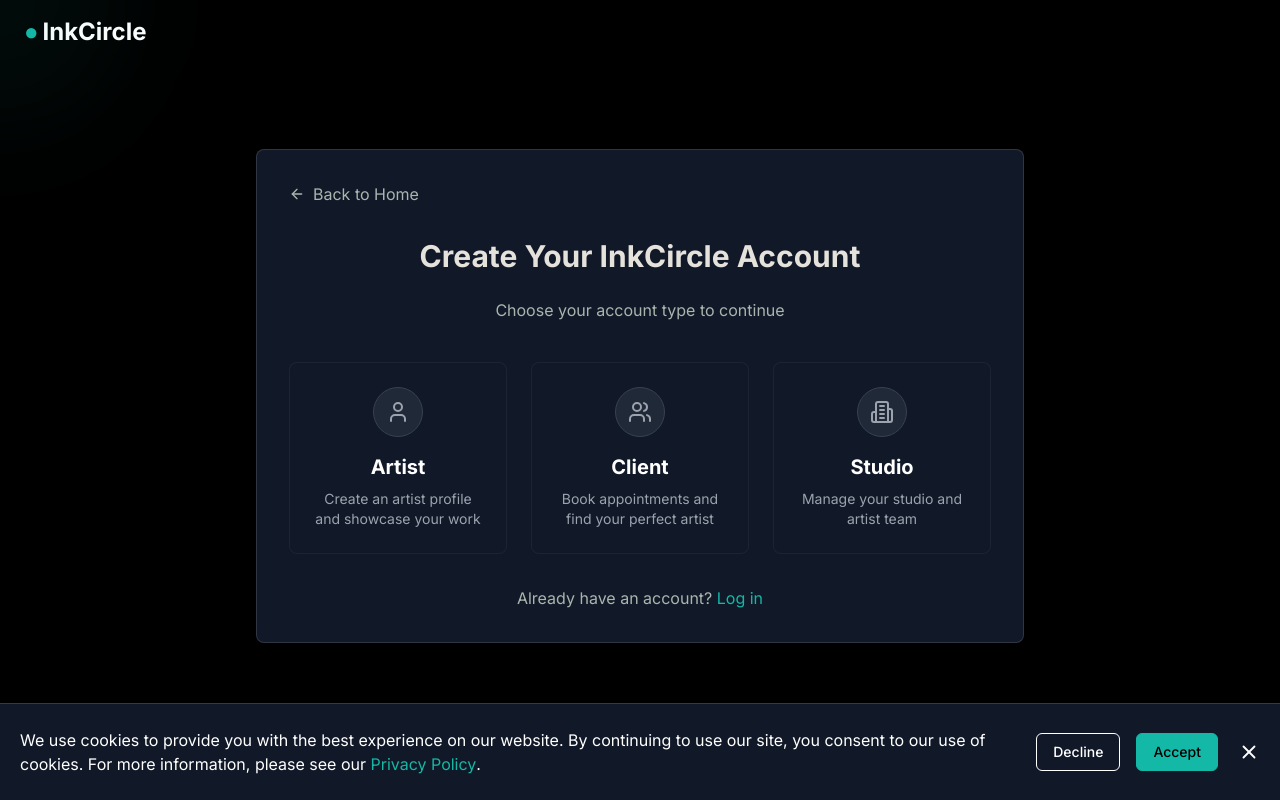
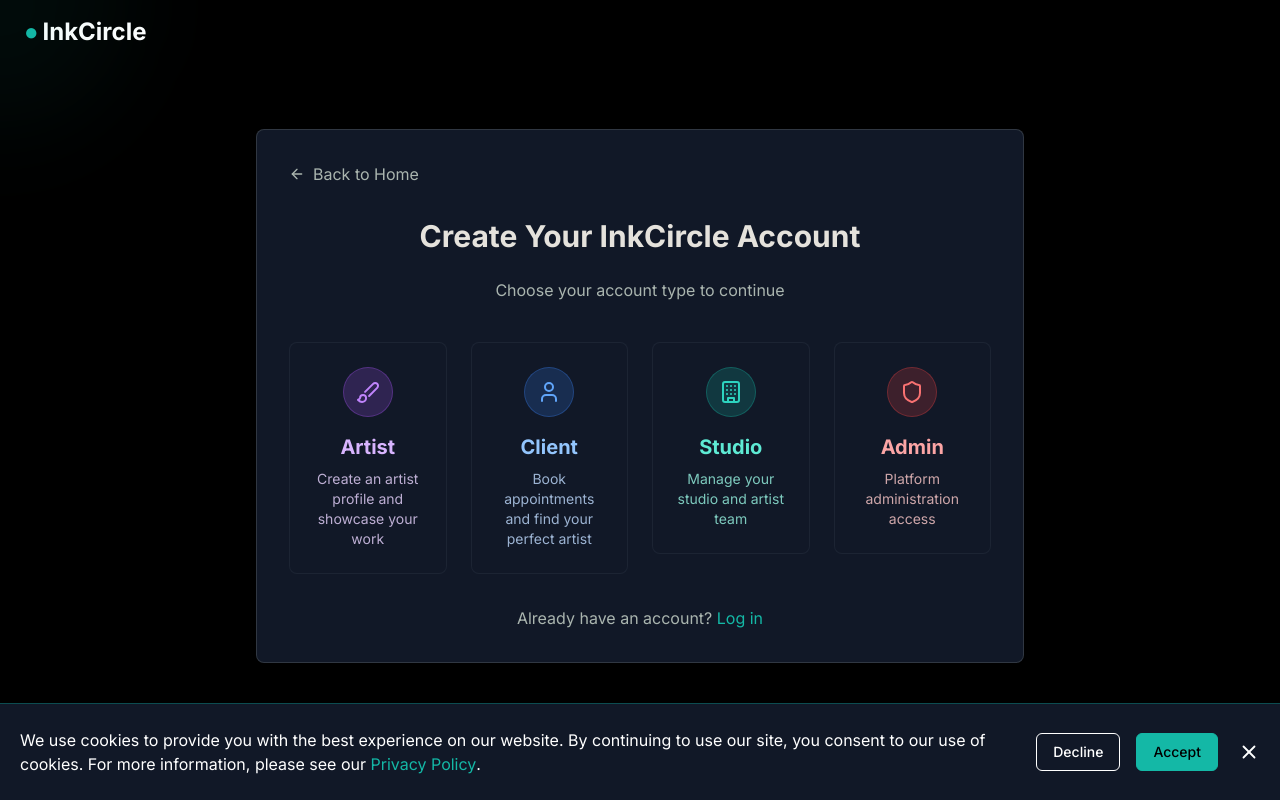
Before and after one commit to armincrimsonpact/-3, a Next.js app in the folder tattoo-appointment-planner/: page /register in a window 1280 px wide. Built offline with nearby package versions, Linux system fonts and the light colour scheme.

Commit message:
\Complete UI overhaul: Consistent icons, individual user type colors in registration, enhanced checkboxes with individual colors, unified styling across all auth pages"

```diff
--- a/tattoo-appointment-planner/app/login/admin/page.tsx
+++ b/tattoo-appointment-planner/app/login/admin/page.tsx
@@ -148,7 +148,7 @@ export default function AdminLoginPage() {
                   id="remember-me"
                   name="remember-me"
                   type="checkbox"
-                  className="h-4 w-4 bg-bg border-textTertiary/30 rounded focus:ring-red-500/50"
+                  className="h-4 w-4 bg-bg border-textTertiary/30 rounded checkbox-admin"
                 />
                 <label htmlFor="remember-me" className="ml-2 block text-sm text-textTertiary">
                   Remember me
--- a/tattoo-appointment-planner/app/login/artist/page.tsx
+++ b/tattoo-appointment-planner/app/login/artist/page.tsx
@@ -5,7 +5,7 @@ import type React from "react"
 import { useState } from "react"
 import { useRouter, useSearchParams } from "next/navigation"
 import Link from "next/link"
-import { ArrowLeft, Eye, EyeOff, User } from "lucide-react"
+import { ArrowLeft, Eye, EyeOff, Brush } from "lucide-react"
 import { motion } from "framer-motion"
 
 export default function ArtistLoginPage() {
@@ -79,7 +79,7 @@ export default function ArtistLoginPage() {
 
           <div className="flex justify-center mb-6">
             <div className="bg-purple-900/20 p-4 rounded-full border border-purple-800">
-              <User className="h-8 w-8 text-purple-500" />
+              <Brush className="h-8 w-8 text-purple-500" />
             </div>
           </div>
 
@@ -136,7 +136,7 @@ export default function ArtistLoginPage() {
                   id="remember-me"
                   name="remember-me"
                   type="checkbox"
-                  className="h-4 w-4 bg-bg border-textTertiary/30 rounded focus:ring-primary/50"
+                  className="h-4 w-4 bg-bg border-textTertiary/30 rounded checkbox-artist"
                 />
                 <label htmlFor="remember-me" className="ml-2 block text-sm text-textTertiary">
                   Remember me
--- a/tattoo-appointment-planner/app/login/client/page.tsx
+++ b/tattoo-appointment-planner/app/login/client/page.tsx
@@ -5,7 +5,7 @@ import type React from "react"
 import { useState } from "react"
 import { useRouter, useSearchParams } from "next/navigation"
 import Link from "next/link"
-import { ArrowLeft, Eye, EyeOff, Users } from "lucide-react"
+import { ArrowLeft, Eye, EyeOff, User } from "lucide-react"
 import { motion } from "framer-motion"
 import { createClient } from "@/lib/supabase/client"
 
@@ -80,7 +80,7 @@ export default function ClientLoginPage() {
 
           <div className="flex justify-center mb-6">
             <div className="bg-blue-900/20 p-4 rounded-full border border-blue-800">
-              <Users className="h-8 w-8 text-blue-500" />
+              <User className="h-8 w-8 text-blue-500" />
             </div>
           </div>
 
@@ -137,7 +137,7 @@ export default function ClientLoginPage() {
                   id="remember-me"
                   name="remember-me"
                   type="checkbox"
-                  className="h-4 w-4 bg-bg border-textTertiary/30 rounded focus:ring-primary/50"
+                  className="h-4 w-4 bg-bg border-textTertiary/30 rounded checkbox-client"
                 />
                 <label htmlFor="remember-me" className="ml-2 block text-sm text-textTertiary">
                   Remember me
--- a/tattoo-appointment-planner/app/login/studio/page.tsx
+++ b/tattoo-appointment-planner/app/login/studio/page.tsx
@@ -5,7 +5,7 @@ import type React from "react"
 import { useState } from "react"
 import { useRouter, useSearchParams } from "next/navigation"
 import Link from "next/link"
-import { ArrowLeft, Eye, EyeOff, Building2 } from "lucide-react"
+import { ArrowLeft, Eye, EyeOff, Building } from "lucide-react"
 import { motion } from "framer-motion"
 
 export default function StudioLoginPage() {
@@ -79,7 +79,7 @@ export default function StudioLoginPage() {
 
           <div className="flex justify-center mb-6">
             <div className="bg-teal-900/20 p-4 rounded-full border border-teal-800">
-              <Building2 className="h-8 w-8 text-teal-500" />
+              <Building className="h-8 w-8 text-teal-500" />
             </div>
           </div>
 
@@ -136,7 +136,7 @@ export default function StudioLoginPage() {
                   id="remember-me"
                   name="remember-me"
                   type="checkbox"
-                  className="h-4 w-4 bg-bg border-textTertiary/30 rounded focus:ring-primary/50"
+                  className="h-4 w-4 bg-bg border-textTertiary/30 rounded checkbox-studio"
                 />
                 <label htmlFor="remember-me" className="ml-2 block text-sm text-textTertiary">
                   Remember me
--- a/tattoo-appointment-planner/app/register/admin/page.tsx
+++ b/tattoo-appointment-planner/app/register/admin/page.tsx
@@ -253,7 +253,7 @@ export default function AdminRegisterPage() {
                 type="checkbox"
                 checked={formData.agreeToTerms}
                 onChange={handleChange}
-                className="h-4 w-4 bg-black border-gray-700 rounded focus:ring-red-500 mt-0.5"
+                className="h-4 w-4 bg-bg border-textTertiary/30 rounded checkbox-admin mt-0.5"
               />
               <label htmlFor="agreeToTerms" className="ml-2 block text-sm text-gray-400">
                 I agree to the{" "}
--- a/tattoo-appointment-planner/app/register/artist/page.tsx
+++ b/tattoo-appointment-planner/app/register/artist/page.tsx
@@ -206,7 +206,7 @@ export default function ArtistRegisterPage() {
                 type="checkbox"
                 checked={formData.agreeToTerms}
                 onChange={handleChange}
-                className="h-4 w-4 bg-bg border-textTertiary/30 rounded focus:ring-primary/50 mt-0.5"
+                className="h-4 w-4 bg-bg border-textTertiary/30 rounded checkbox-artist mt-0.5"
               />
               <label htmlFor="agreeToTerms" className="ml-2 block text-sm text-textTertiary">
                 I agree to the{" "}
--- a/tattoo-appointment-planner/app/register/client/page.tsx
+++ b/tattoo-appointment-planner/app/register/client/page.tsx
@@ -206,7 +206,7 @@ export default function ClientRegisterPage() {
                 type="checkbox"
                 checked={formData.agreeToTerms}
                 onChange={handleChange}
-                className="h-4 w-4 bg-bg border-textTertiary/30 rounded focus:ring-primary/50 mt-0.5"
+                className="h-4 w-4 bg-bg border-textTertiary/30 rounded checkbox-client mt-0.5"
               />
               <label htmlFor="agreeToTerms" className="ml-2 block text-sm text-textTertiary">
                 I agree to the{" "}
--- a/tattoo-appointment-planner/app/register/page.tsx
+++ b/tattoo-appointment-planner/app/register/page.tsx
@@ -1,5 +1,5 @@
 import Link from "next/link"
-import { ArrowLeft, User, Users, Building2 } from "lucide-react"
+import { ArrowLeft, User, Brush, Building, Shield } from "lucide-react"
 
 export default function RegisterPage() {
   return (
@@ -27,17 +27,17 @@ export default function RegisterPage() {
           <h1 className="text-3xl font-bold text-textSecondary text-center mb-6">Create Your InkCircle Account</h1>
           <p className="text-textTertiary text-center mb-10">Choose your account type to continue</p>
 
-          <div className="grid grid-cols-1 md:grid-cols-3 gap-6">
+          <div className="grid grid-cols-1 md:grid-cols-2 lg:grid-cols-4 gap-6">
             {/* Artist Registration Option */}
             <Link href="/register/artist" className="block">
               <div className="bg-gray-900 border border-gray-700/30 rounded-lg p-6 hover:bg-purple-500/20 hover:border-purple-500/50 transition-all duration-300">
                 <div className="flex justify-center mb-4">
-                  <div className="bg-gray-800 p-3 rounded-full border border-gray-700">
-                    <User className="h-6 w-6 text-gray-400" />
+                  <div className="bg-purple-500/20 p-3 rounded-full border border-purple-500/30">
+                    <Brush className="h-6 w-6 text-purple-400" />
                   </div>
                 </div>
-                <h3 className="text-xl font-bold text-white text-center mb-2">Artist</h3>
-                <p className="text-gray-400 text-center text-sm">Create an artist profile and showcase your work</p>
+                <h3 className="text-xl font-bold text-purple-300 text-center mb-2">Artist</h3>
+                <p className="text-purple-200/80 text-center text-sm">Create an artist profile and showcase your work</p>
               </div>
             </Link>
 
@@ -45,12 +45,12 @@ export default function RegisterPage() {
             <Link href="/register/client" className="block">
               <div className="bg-gray-900 border border-gray-700/30 rounded-lg p-6 hover:bg-blue-500/20 hover:border-blue-500/50 transition-all duration-300">
                 <div className="flex justify-center mb-4">
-                  <div className="bg-gray-800 p-3 rounded-full border border-gray-700">
-                    <Users className="h-6 w-6 text-gray-400" />
+                  <div className="bg-blue-500/20 p-3 rounded-full border border-blue-500/30">
+                    <User className="h-6 w-6 text-blue-400" />
                   </div>
                 </div>
-                <h3 className="text-xl font-bold text-white text-center mb-2">Client</h3>
-                <p className="text-gray-400 text-center text-sm">Book appointments and find your perfect artist</p>
+                <h3 className="text-xl font-bold text-blue-300 text-center mb-2">Client</h3>
+                <p className="text-blue-200/80 text-center text-sm">Book appointments and find your perfect artist</p>
               </div>
             </Link>
 
@@ -58,12 +58,25 @@ export default function RegisterPage() {
             <Link href="/register/studio" className="block">
               <div className="bg-gray-900 border border-gray-700/30 rounded-lg p-6 hover:bg-teal-500/20 hover:border-teal-500/50 transition-all duration-300">
                 <div className="flex justify-center mb-4">
-                  <div className="bg-gray-800 p-3 rounded-full border border-gray-700">
-                    <Building2 className="h-6 w-6 text-gray-400" />
+                  <div className="bg-teal-500/20 p-3 rounded-full border border-teal-500/30">
+                    <Building className="h-6 w-6 text-teal-400" />
                   </div>
                 </div>
-                <h3 className="text-xl font-bold text-white text-center mb-2">Studio</h3>
-                <p className="text-gray-400 text-center text-sm">Manage your studio and artist team</p>
+                <h3 className="text-xl font-bold text-teal-300 text-center mb-2">Studio</h3>
+                <p className="text-teal-200/80 text-center text-sm">Manage your studio and artist team</p>
+              </div>
+            </Link>
+
+            {/* Admin Registration Option */}
+            <Link href="/register/admin" className="block">
+              <div className="bg-gray-900 border border-gray-700/30 rounded-lg p-6 hover:bg-red-500/20 hover:border-red-500/50 transition-all duration-300">
+                <div className="flex justify-center mb-4">
+                  <div className="bg-red-500/20 p-3 rounded-full border border-red-500/30">
+                    <Shield className="h-6 w-6 text-red-400" />
+                  </div>
+                </div>
+                <h3 className="text-xl font-bold text-red-300 text-center mb-2">Admin</h3>
+                <p className="text-red-200/80 text-center text-sm">Platform administration access</p>
               </div>
             </Link>
           </div>
--- a/tattoo-appointment-planner/app/register/studio/page.tsx
+++ b/tattoo-appointment-planner/app/register/studio/page.tsx
@@ -222,7 +222,7 @@ export default function StudioRegisterPage() {
                 type="checkbox"
                 checked={formData.agreeToTerms}
                 onChange={handleChange}
-                className="h-4 w-4 bg-bg border-textTertiary/30 rounded focus:ring-primary/50 mt-0.5"
+                className="h-4 w-4 bg-bg border-textTertiary/30 rounded checkbox-studio mt-0.5"
               />
               <label htmlFor="agreeToTerms" className="ml-2 block text-sm text-textTertiary">
                 I agree to the{" "}
```
Also changed, not shown: tattoo-appointment-planner/app/globals.css (+37 -0 lines).
